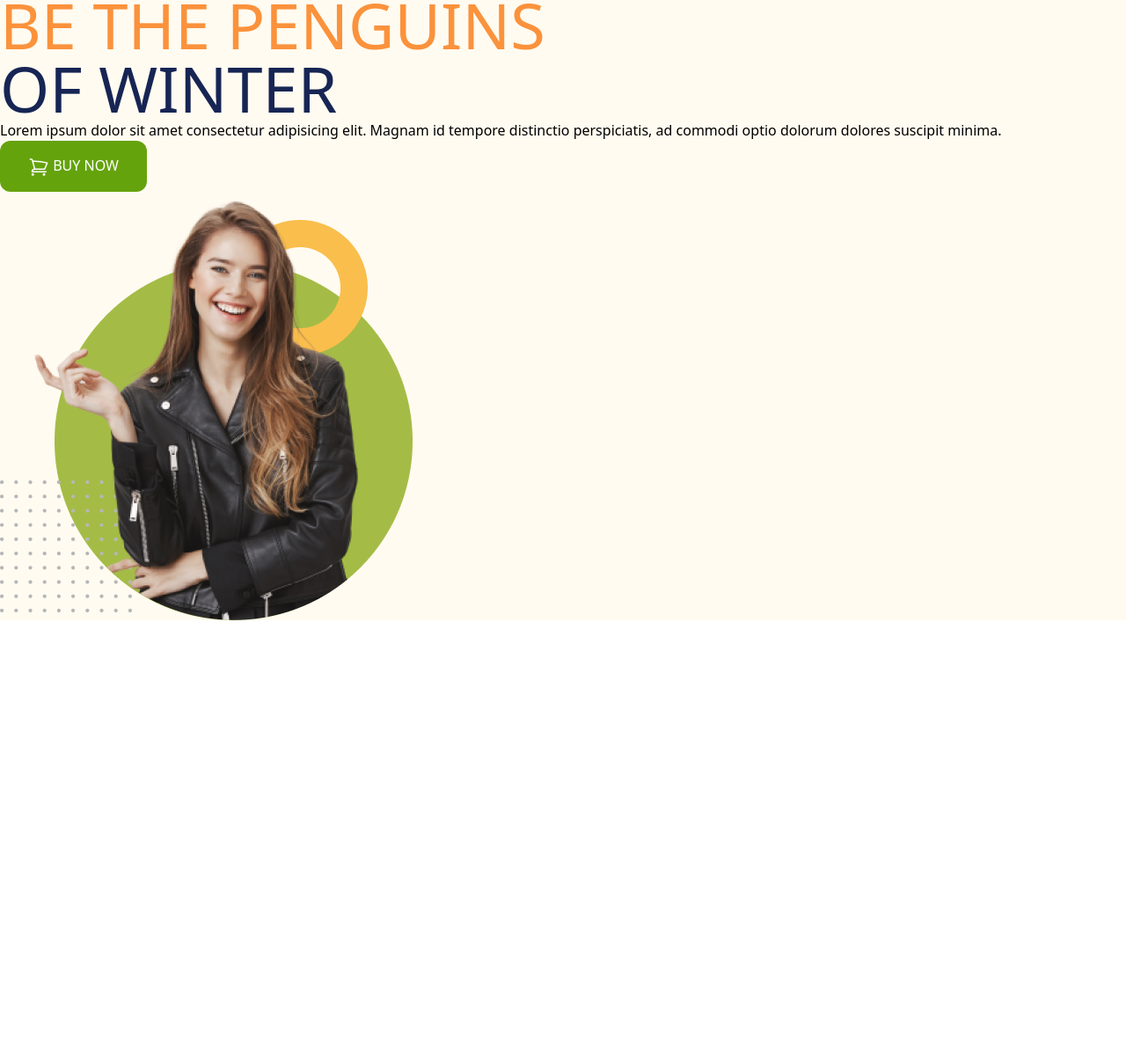
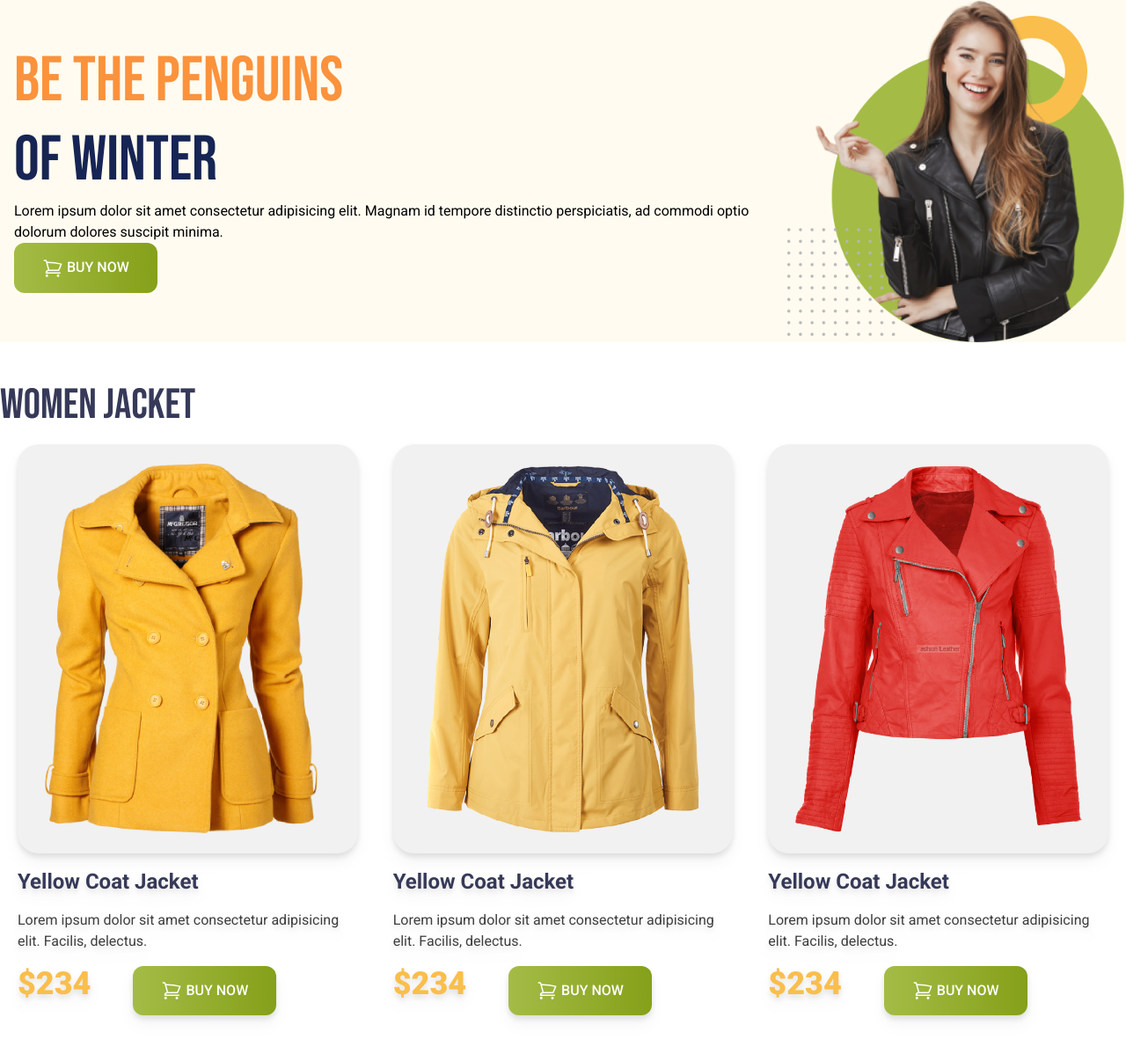
Before and after one commit to sajol-01/penguin-fashion-using-tailwind, a plain HTML site: page index.html in a window 1280 px wide. Shown: the part 8-1206 px from the top of the page at 88% size. Before the commit the page ends 800 px from the top, so only its background shows below. Drawn offline with nearby package versions, Linux system fonts and the light colour scheme.

Commit message:
2nd commit

```diff
--- a/index.html
+++ b/index.html
@@ -1,38 +1,161 @@
 <!DOCTYPE html>
 <html lang="en">
   <head>
-    <meta charset="UTF-8">
-    <meta name="viewport" content="width=device-width, initial-scale=1.0">
+    <meta charset="UTF-8" />
+    <meta name="viewport" content="width=device-width, initial-scale=1.0" />
     <title>Penguin Fashion</title>
     <script src="https://cdn.tailwindcss.com"></script>
+    <link rel="preconnect" href="https://fonts.googleapis.com" />
+    <link rel="preconnect" href="https://fonts.gstatic.com" crossorigin />
+    <link
+      href="https://fonts.googleapis.com/css2?family=Bebas+Neue&family=Roboto:ital,wght@0,100;0,300;0,400;0,500;0,700;0,900;1,100;1,300;1,400;1,500;1,700;1,900&display=swap"
+      rel="stylesheet"
+    />
+    <style>
+      .font-roboto{
+        font-family: "Roboto", sans-serif;
+
+      }
+      .font-bebas-neue {
+        font-family: "Bebas Neue", sans-serif;
+
+      }
+    </style>
   </head>
-<body>
-    <header class="bg-[#FFFBF0]">
+  <body class="font-roboto">
+    <header class="bg-[#FFFBF0] pl-4">
       <nav>
         <!-- nav start -->
       </nav>
+      <div class="md:flex md:items-center md:justify-around">
         <div>
-    <div>
-<h1 class="text-7xl uppercase"><span class="text-orange-400">Be the Penguins</span> <br>
-    <span class="text-blue-950">of Winter</span></h1>
-    <p>Lorem ipsum dolor sit amet consectetur adipisicing elit. Magnam id tempore distinctio perspiciatis, ad commodi optio dolorum dolores suscipit minima.</p>
-    <button class="bg-lime-600 py-4 px-8 rounded-xl font-medium text-white">
-        <svg xmlns="http://www.w3.org/2000/svg" fill="none" viewBox="0 0 24 24" stroke-width="1.5" stroke="currentColor" class="size-6 text-white inline">
-            <path stroke-linecap="round" stroke-linejoin="round" d="M2.25 3h1.386c.51 0 .955.343 1.087.835l.383 1.437M7.5 14.25a3 3 0 0 0-3 3h15.75m-12.75-3h11.218c1.121-2.3 2.1-4.684 2.924-7.138a60.114 60.114 0 0 0-16.536-1.84M7.5 14.25 5.106 5.272M6 20.25a.75.75 0 1 1-1.5 0 .75.75 0 0 1 1.5 0Zm12.75 0a.75.75 0 1 1-1.5 0 .75.75 0 0 1 1.5 0Z" />
+          <h1 class="text-7xl uppercase font-bebas-neue leading-tight">
+            <span class="text-orange-400">Be the Penguins</span> <br />
+            <span class="text-blue-950">of Winter</span>
+          </h1>
+          <p>
+            Lorem ipsum dolor sit amet consectetur adipisicing elit. Magnam id
+            tempore distinctio perspiciatis, ad commodi optio dolorum dolores
+            suscipit minima.
+          </p>
+          <button
+            class="bg-lime-600 py-4 px-8 rounded-xl font-medium text-white bg-gradient-to-r from-[#A4BC46] to-[#85A019]"
+          >
+            <svg
+              xmlns="http://www.w3.org/2000/svg"
+              fill="none"
+              viewBox="0 0 24 24"
+              stroke-width="1.5"
+              stroke="currentColor"
+              class="size-6 text-white inline"
+            >
+              <path
+                stroke-linecap="round"
+                stroke-linejoin="round"
+                d="M2.25 3h1.386c.51 0 .955.343 1.087.835l.383 1.437M7.5 14.25a3 3 0 0 0-3 3h15.75m-12.75-3h11.218c1.121-2.3 2.1-4.684 2.924-7.138a60.114 60.114 0 0 0-16.536-1.84M7.5 14.25 5.106 5.272M6 20.25a.75.75 0 1 1-1.5 0 .75.75 0 0 1 1.5 0Zm12.75 0a.75.75 0 1 1-1.5 0 .75.75 0 0 1 1.5 0Z"
+              />
             </svg>
-                  BUY NOW</button>
+            BUY NOW
+          </button>
         </div>
         <div>
-<img src="/images/model.png" alt="">
-
+          <img src="/images/model.png" alt="" />
         </div>
       </div>
     </header>
-    <main>
-
+    <main class="max-w-7xl mx-auto">
+      <section class="my-12">
+        <!-- Women jacket section -->
+        <h3 class="text-5xl uppercase text-[#363958] font-bebas-neue">Women Jacket</h3>
+        <!-- Women card container -->
+         <div class="grid grid-cols-1 lg:grid-cols-3 md:grid-cols-2">
+          <!-- Women card 1-->
+           <div class="p-5 drop-shadow-lg rounded-3xl space-y-4">
+            <img class="rounded-3xl p-5 bg-[#F1F1F1]" src="/images/jacket1.png" alt="Yellow jacket">
+            <h4 class="text-2xl font-bold text-[#363958] ">Yellow Coat Jacket </h4>
+            <p class="text-[#3E3E3E]">Lorem ipsum dolor sit amet consectetur adipisicing elit. Facilis, delectus.</p>
+            <div class="flex gap-x-12">
+              <h2 class="text-4xl font-black text-[#FABE4C] items-center">$234</h2>
+              <button
+              class="bg-lime-600 py-4 px-8 rounded-xl font-medium text-white bg-gradient-to-r from-[#A4BC46] to-[#85A019]"
+            >
+              <svg
+                xmlns="http://www.w3.org/2000/svg"
+                fill="none"
+                viewBox="0 0 24 24"
+                stroke-width="1.5"
+                stroke="currentColor"
+                class="size-6 text-white inline"
+              >
+                <path
+                  stroke-linecap="round"
+                  stroke-linejoin="round"
+                  d="M2.25 3h1.386c.51 0 .955.343 1.087.835l.383 1.437M7.5 14.25a3 3 0 0 0-3 3h15.75m-12.75-3h11.218c1.121-2.3 2.1-4.684 2.924-7.138a60.114 60.114 0 0 0-16.536-1.84M7.5 14.25 5.106 5.272M6 20.25a.75.75 0 1 1-1.5 0 .75.75 0 0 1 1.5 0Zm12.75 0a.75.75 0 1 1-1.5 0 .75.75 0 0 1 1.5 0Z"
+                />
+              </svg>
+              BUY NOW
+            </button>
+            </div>
+           </div>
+           <!-- Women card 2-->
+           <div class="p-5 drop-shadow-lg rounded-3xl space-y-4">
+            <img class="rounded-3xl p-5 bg-[#F1F1F1]" src="/images/jacket2.png" alt="Yellow jacket">
+            <h4 class="text-2xl font-bold text-[#363958] ">Yellow Coat Jacket </h4>
+            <p class="text-[#3E3E3E]">Lorem ipsum dolor sit amet consectetur adipisicing elit. Facilis, delectus.</p>
+            <div class="flex gap-x-12">
+              <h2 class="text-4xl font-black text-[#FABE4C] items-center">$234</h2>
+              <button
+              class="bg-lime-600 py-4 px-8 rounded-xl font-medium text-white bg-gradient-to-r from-[#A4BC46] to-[#85A019]"
+            >
+              <svg
+                xmlns="http://www.w3.org/2000/svg"
+                fill="none"
+                viewBox="0 0 24 24"
+                stroke-width="1.5"
+                stroke="currentColor"
+                class="size-6 text-white inline"
+              >
+                <path
+                  stroke-linecap="round"
+                  stroke-linejoin="round"
+                  d="M2.25 3h1.386c.51 0 .955.343 1.087.835l.383 1.437M7.5 14.25a3 3 0 0 0-3 3h15.75m-12.75-3h11.218c1.121-2.3 2.1-4.684 2.924-7.138a60.114 60.114 0 0 0-16.536-1.84M7.5 14.25 5.106 5.272M6 20.25a.75.75 0 1 1-1.5 0 .75.75 0 0 1 1.5 0Zm12.75 0a.75.75 0 1 1-1.5 0 .75.75 0 0 1 1.5 0Z"
+                />
+              </svg>
+              BUY NOW
+            </button>
+            </div>
+           </div>
+           <!-- Women card 3-->
+           <div class="p-5 drop-shadow-lg rounded-3xl space-y-4">
+            <img class="rounded-3xl p-5 bg-[#F1F1F1]" src="/images/jacket3.png" alt="Yellow jacket">
+            <h4 class="text-2xl font-bold text-[#363958] ">Yellow Coat Jacket </h4>
+            <p class="text-[#3E3E3E]">Lorem ipsum dolor sit amet consectetur adipisicing elit. Facilis, delectus.</p>
+            <div class="flex gap-x-12">
+              <h2 class="text-4xl font-black text-[#FABE4C] items-center">$234</h2>
+              <button
+              class="bg-lime-600 py-4 px-8 rounded-xl font-medium text-white bg-gradient-to-r from-[#A4BC46] to-[#85A019]"
+            >
+              <svg
+                xmlns="http://www.w3.org/2000/svg"
+                fill="none"
+                viewBox="0 0 24 24"
+                stroke-width="1.5"
+                stroke="currentColor"
+                class="size-6 text-white inline"
+              >
+                <path
+                  stroke-linecap="round"
+                  stroke-linejoin="round"
+                  d="M2.25 3h1.386c.51 0 .955.343 1.087.835l.383 1.437M7.5 14.25a3 3 0 0 0-3 3h15.75m-12.75-3h11.218c1.121-2.3 2.1-4.684 2.924-7.138a60.114 60.114 0 0 0-16.536-1.84M7.5 14.25 5.106 5.272M6 20.25a.75.75 0 1 1-1.5 0 .75.75 0 0 1 1.5 0Zm12.75 0a.75.75 0 1 1-1.5 0 .75.75 0 0 1 1.5 0Z"
+                />
+              </svg>
+              BUY NOW
+            </button>
+            </div>
+           </div>
+         </div>
+      </section>
     </main>
-    <footer>
-
-    </footer>
+    <footer></footer>
   </body>
 </html>
```
Also changed, not shown: images/jacket1.png (renamed from images/jacket-1.png), images/jacket2.png (renamed from images/jacket-2.png), images/jacket3.png (renamed from images/jacket-3.png), images/jacket4.png (renamed from images/jacket-4.png), images/jacket5.png (renamed from images/jacket-5.png), images/jacket6.png (renamed from images/jacket-6.png). Lines whose indentation alone changed are shown as unchanged.
